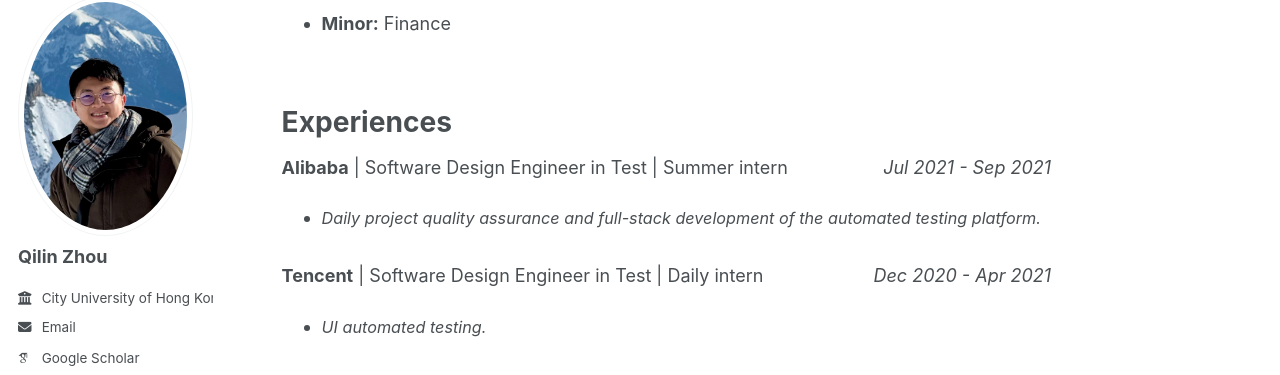
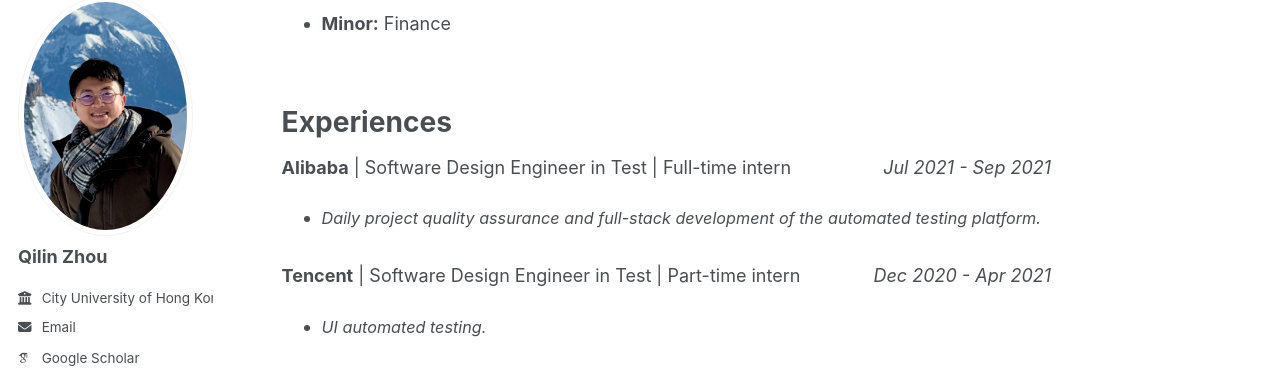
Before and after one commit to qilin-zhou/qilin-zhou.github.io, a Jekyll site: the page built from _pages/about.md, in a window 1280 px wide and 900 px high, scrolled down 1802 px. Shown: the part 103-478 px from the top of the window. Built offline with Jekyll 4.4.1, drawn with Linux system fonts in a browser that asks for light colours; some web fonts are replaced; a script bundle is joined from its source files by our own code; library files that are not in the unit come from our copies; some of the changed text lies outside the part shown.

Commit message:
Update about.md

```diff
--- a/_pages/about.md
+++ b/_pages/about.md
@@ -27,13 +27,13 @@
   _2025 25th International Conference on Software Quality, Reliability and Security_ (**QRS 2025**)<span style="color: Orange;"> (CCF C)</span>
 - CrossCert: A Cross-Checking Detection Approach to Patch Robustness Certification for Deep Learning Models    <span style="color: grey;">[[PDF](https://arxiv.org/abs/2405.07668)] [[DOI](https://doi.org/10.1145/3660827)]</span>
   **<ins>Qilin Zhou</ins>**, Zhengyuan Wei, Haipeng Wang, Bo Jiang, W. K. Chan.
-  _2024 32nd ACM International Conference on the Foundations of Software Engineering_ (**FSE 2024**) <span style="color: Orange;"> (CCF A)</span>
+  _2024 32nd ACM International Conference on the Foundations of Software Engineering_ (**FSE 2024**) <span style="color: Orange;"> (**CCF A**)</span>
 - Delving into parameter-efficient fine-tuning in code change learning: An empirical study <span style="color: grey;">[[PDF](https://arxiv.org/abs/2402.06247)][[DOI](https://doi.org/10.1109/SANER60148.2024.00055)]</span>
   Shuo Liu, Jacky Keung, Zhen Yang, Fang Liu, <ins>Qilin Zhou</ins>, Yihan Liao.
   _2024 IEEE International Conference on Software Analysis, Evolution and Reengineering_ (**SANER 2024**) <span style="color: Orange;"> (CCF B)</span>
 - A Majority Invariant Approach to Patch Robustness Certification for Deep Learning Models  <span style="color: grey;">[[PDF](https://arxiv.org/abs/2308.00452)] [[DOI](https://doi.org/10.1109/ASE56229.2023.00137)]</span>
   **<ins>Qilin Zhou</ins>**, Zhengyuan Wei, Haipeng Wang, W. K. Chan.
-  _2023 38th IEEE/ACM International Conference on Automated Software Engineering_ (**ASE-NIER 2023**) <span style="color: Orange;"> (CCF A, short paper)</span>
+  _2023 38th IEEE/ACM International Conference on Automated Software Engineering_ (**ASE-NIER 2023**) <span style="color: Orange;"> (**CCF A**, short paper)</span>
 - Aster: Encoding Data Augmentation Relations into Seed Test Suites for Robustness Assessment and Fuzzing of Data-Augmented Deep Learning Models <span style="color: grey;">[[PDF](https://www.cs.cityu.edu.hk/~wkchan/papers/qrs2023-wang+wei+zhou+jaing+chan.pdf)][[DOI](https://doi.org/10.1109/QRS60937.2023.00044)]</span>
   Haipeng Wang, Zhengyuan Wei, <ins>Qilin Zhou</ins>, Bo Jiang, W. K. Chan.
  _2023 25th International Conference on Software Quality, Reliability and Security_ (**QRS 2023**) <span style="color: Orange;"> (CCF C)</span>
@@ -66,12 +66,12 @@
 Experiences
 ======
 
-**Alibaba** | Software Design Engineer in Test | Summer intern <span style="float: right; font-style: italic;"> Jul 2021 - Sep 2021  </span>
+**Alibaba** | Software Design Engineer in Test | Full-time intern <span style="float: right; font-style: italic;"> Jul 2021 - Sep 2021  </span>
 * <i><span style="font-size: 90%;"> Daily project quality assurance and full-stack development of the automated testing platform.</span></i>
 
 <div style="height: 0.75em;"></div>
 
-**Tencent** | Software Design Engineer in Test | Daily intern <span style="float: right; font-style: italic;"> Dec 2020 - Apr 2021  </span>
+**Tencent** | Software Design Engineer in Test | Part-time intern <span style="float: right; font-style: italic;"> Dec 2020 - Apr 2021  </span>
 * <i><span style="font-size: 90%;"> UI automated testing.</span></i>
 
 <br>
```
